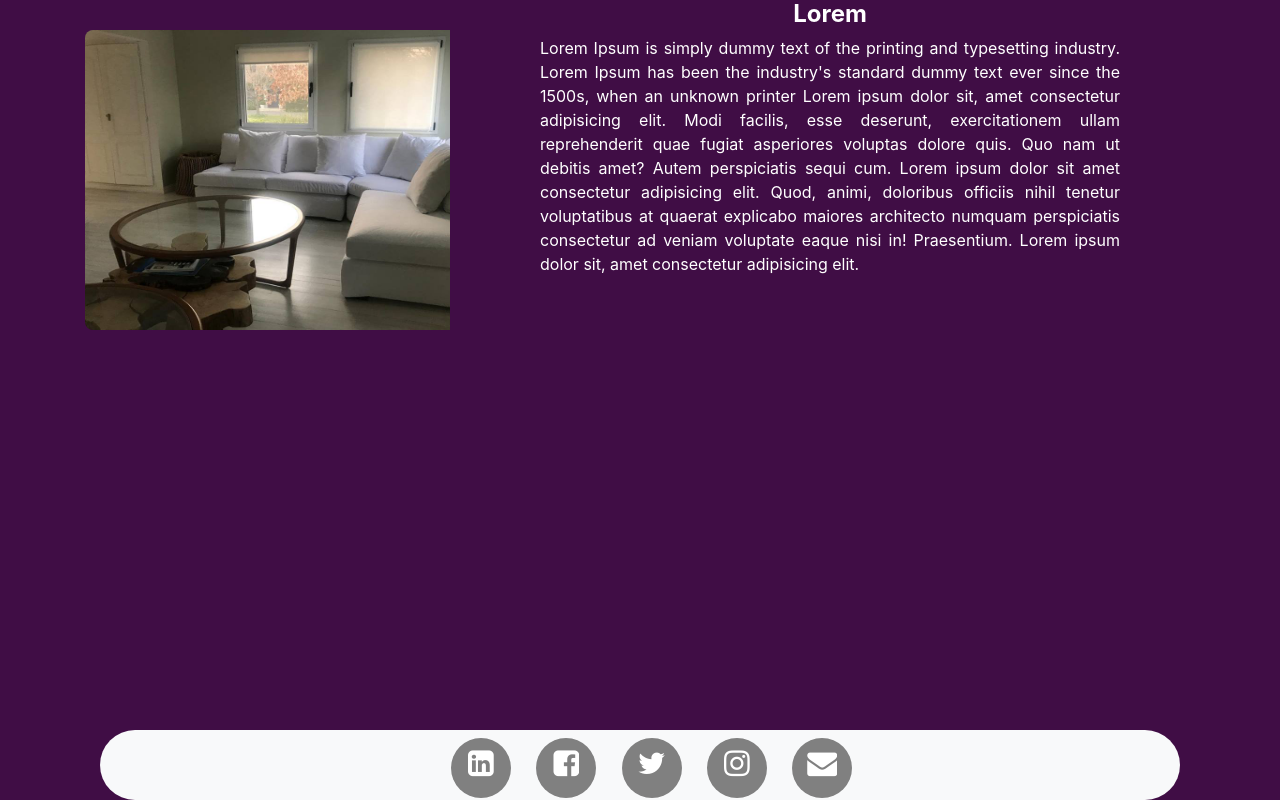
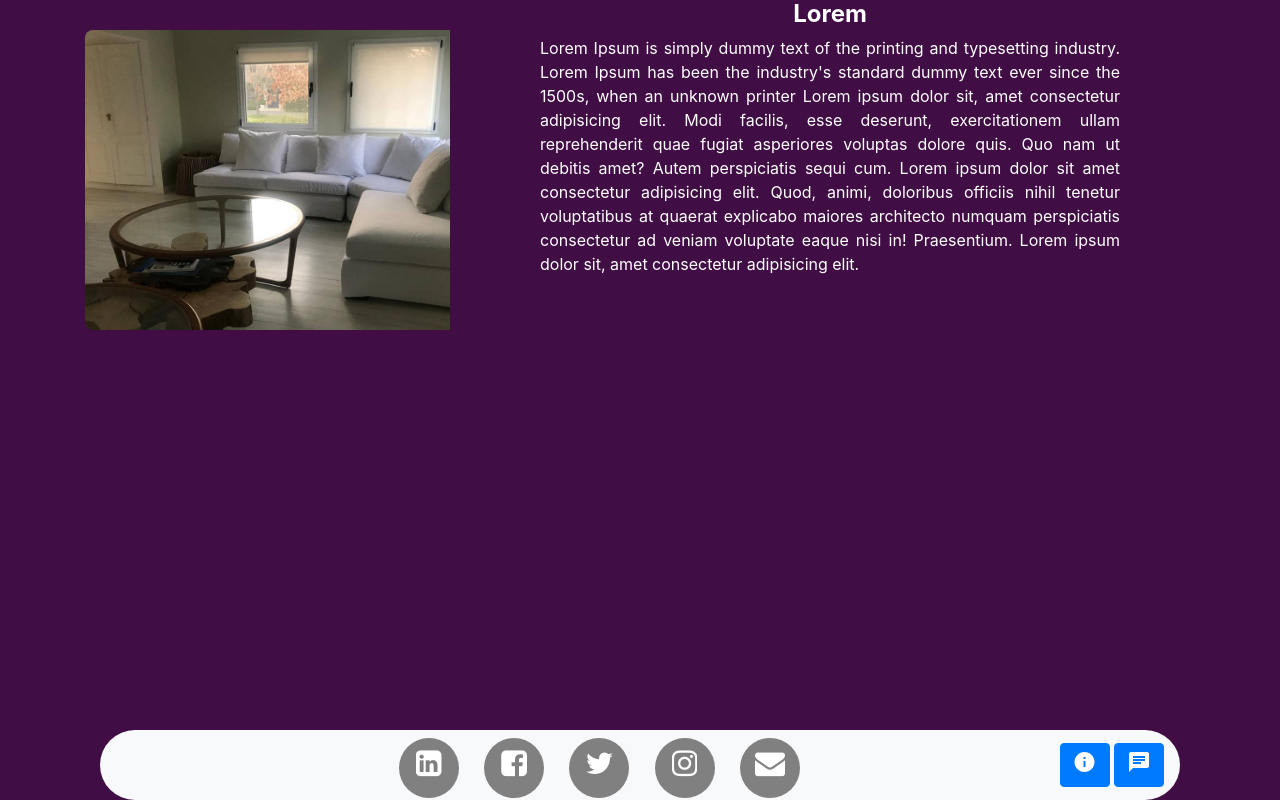
Before and after one commit to Japods/Nellmax, an Angular app: page / in a window 1280 px wide. Shown: the part 1921-2721 px from the top of the page. Built offline with nearby package versions, Linux system fonts and the light colour scheme.

Commit message:
bar redes sociales v3

```diff
--- a/src/app/app.component.css
+++ b/src/app/app.component.css
@@ -101,9 +101,7 @@ li:hover {
   color: white;
   transition: all .25s ease;
 }
-.social-select:hover {
-  color: #400D45;
-}
+
 .social-icons {
   color: #fff;
   font-size: 30px;
@@ -124,3 +122,8 @@ li:hover {
   width: 60px;
   height: 60px;
 }
+
+.body-modelo {
+  color: black;
+  text-align: justify;
+}
--- a/src/app/app.component.html
+++ b/src/app/app.component.html
@@ -10,22 +10,22 @@
   <div class="collapse navbar-collapse" id="navBar">
     <ul class="navbar-nav ml-auto navy-animation">
       <li class="nav-item navbar-right">
-        <a class="nav-link" routerLink="#">Inicio</a>
+        <a class="nav-link" href="#">Inicio</a>
       </li>
       <li class="nav-item navbar-right">
-        <a class="nav-link" routerLink="#">Nosotros</a>
+        <a class="nav-link" href="#">Nosotros</a>
       </li>
       <li class="nav-item navbar-right">
-        <a class="nav-link" routerLink="#">Trabajos</a>
+        <a class="nav-link" href="#">Trabajos</a>
       </li>
       <li class="nav-item navbar-right">
-        <a class="nav-link" routerLink="#">Contacto</a>
+        <a class="nav-link" href="#">Contacto</a>
       </li>
     </ul>
   </div>
 </nav>
 
-<div id="carouselExampleIndicators" data-aos="zoom-in" data-aos-duration="2000" class="carousel slide"
+<div name="#" id="carouselExampleIndicators" data-aos="zoom-in" data-aos-duration="2000" class="carousel slide"
   data-ride="carousel">
   <ol class="carousel-indicators">
     <li data-target="#carouselExampleIndicators" data-slide-to="0" class="active"></li>
@@ -125,18 +125,50 @@
           </div>
         </div>
       </div>
-        <div class="container">
+      <div class="container">
         <nav class="navbar navbar-expand-lg navbar-light bg-light social-nav">
-        <ul class="social social-icons">
-          <li class="social-li"><a href="#" class="link linkedin social-select" target="_blank"><span class="fa fa-linkedin-square"></span></a></li> &nbsp;
-          <li class="social-li"><a href="#" class="link facebook social-select"><span class="fa fa-facebook-square"></span></a></li> &nbsp;
-          <li class="social-li"><a href="#" class="link twitter social-select"><span class="fa fa-twitter"></span></a></li> &nbsp;
-          <li class="social-li"><a href="#" class="link instagram social-select"><span class="fa fa-instagram"></span></a></li> &nbsp;
-          <li class="social-li"><a href="#" class="link gmail social-select"><span class="fa fa-envelope"></span></a></li> &nbsp;
-        </ul>
-      </nav>
+          <ul class="social social-icons">
+            <li class="social-li"><a href="#" class="link linkedin social-select" target="_blank"><span
+                  class="fa fa-linkedin-square"></span></a></li> &nbsp;
+            <li class="social-li"><a href="#" class="link facebook social-select"><span
+                  class="fa fa-facebook-square"></span></a></li> &nbsp;
+            <li class="social-li"><a href="#" class="link twitter social-select"><span class="fa fa-twitter"></span></a>
+            </li> &nbsp;
+            <li class="social-li"><a href="#" class="link instagram social-select"><span
+                  class="fa fa-instagram"></span></a></li> &nbsp;
+            <li class="social-li"><a href="#" class="link gmail social-select"><span class="fa fa-envelope"></span></a>
+            </li> &nbsp;
+          </ul>
+          <button type="button" class="btn btn-primary" data-toggle="modal" data-target="#popUp">
+            <span class="material-icons">info</span>
+          </button>
+          &nbsp;
+          <button type="button" class="btn btn-primary" style="align-content: center" data-toggle="#" data-target="#">
+            <i class="material-icons">chat</i>
+          </button>
+          <div class="modal fade" id="popUp" tabindex="-1" role="dialog" aria-labelledby="exampleModalLabel"
+            aria-hidden="true">
+            <div class="modal-dialog" role="document">
+              <div class="modal-content">
+                <div class="modal-header">
+                  <h2 class="modal-title" id="exampleModalLabel" style="color: black">Modal title</h2>
+                  <button type="button" class="close" data-dismiss="modal" aria-label="Close">
+                    <span aria-hidden="true">&times;</span>
+                  </button>
+                </div>
+                <div class="modal-body body-modelo">
+                  Lorem ipsum dolor sit amet consectetur adipisicing elit. Eaque pariatur eligendi assumenda accusamus
+                  dolorum dolorem similique, distinctio atque, aut nemo, unde ut necessitatibus ex saepe ea inventore
+                  alias! Mollitia, totam.
+                </div>
+                <div class="modal-footer">
+                  <button type="button" class="btn btn-light" data-dismiss="modal">Close</button>
+                </div>
+              </div>
+            </div>
+          </div>
+        </nav>
       </div>
-
     </div>
   </div>
 </section>
--- a/src/app/app.module.ts
+++ b/src/app/app.module.ts
@@ -3,6 +3,8 @@ import { NgModule } from '@angular/core';
 
 import { AppRoutingModule } from './app-routing.module';
 import { AppComponent } from './app.component';
+
+
 
 
 
--- a/src/index.html
+++ b/src/index.html
@@ -7,6 +7,7 @@
 
   <meta name="viewport" content="width=device-width, initial-scale=1">
   <link rel="icon" type="image/x-icon" href="favicon.ico">
+  <link rel="stylesheet" href="https://fonts.googleapis.com/icon?family=Material+Icons">
   <link rel="stylesheet" href="https://cdnjs.cloudflare.com/ajax/libs/font-awesome/4.7.0/css/font-awesome.min.css">
   <link rel="stylesheet" href="https://cdnjs.cloudflare.com/ajax/libs/animate.css/3.7.2/animate.min.css">
   <link rel="stylesheet" href="https://stackpath.bootstrapcdn.com/bootstrap/4.3.1/css/bootstrap.min.css" integrity="sha384-ggOyR0iXCbMQv3Xipma34MD+dH/1fQ784/j6cY/iJTQUOhcWr7x9JvoRxT2MZw1T" crossorigin="anonymous">
```
